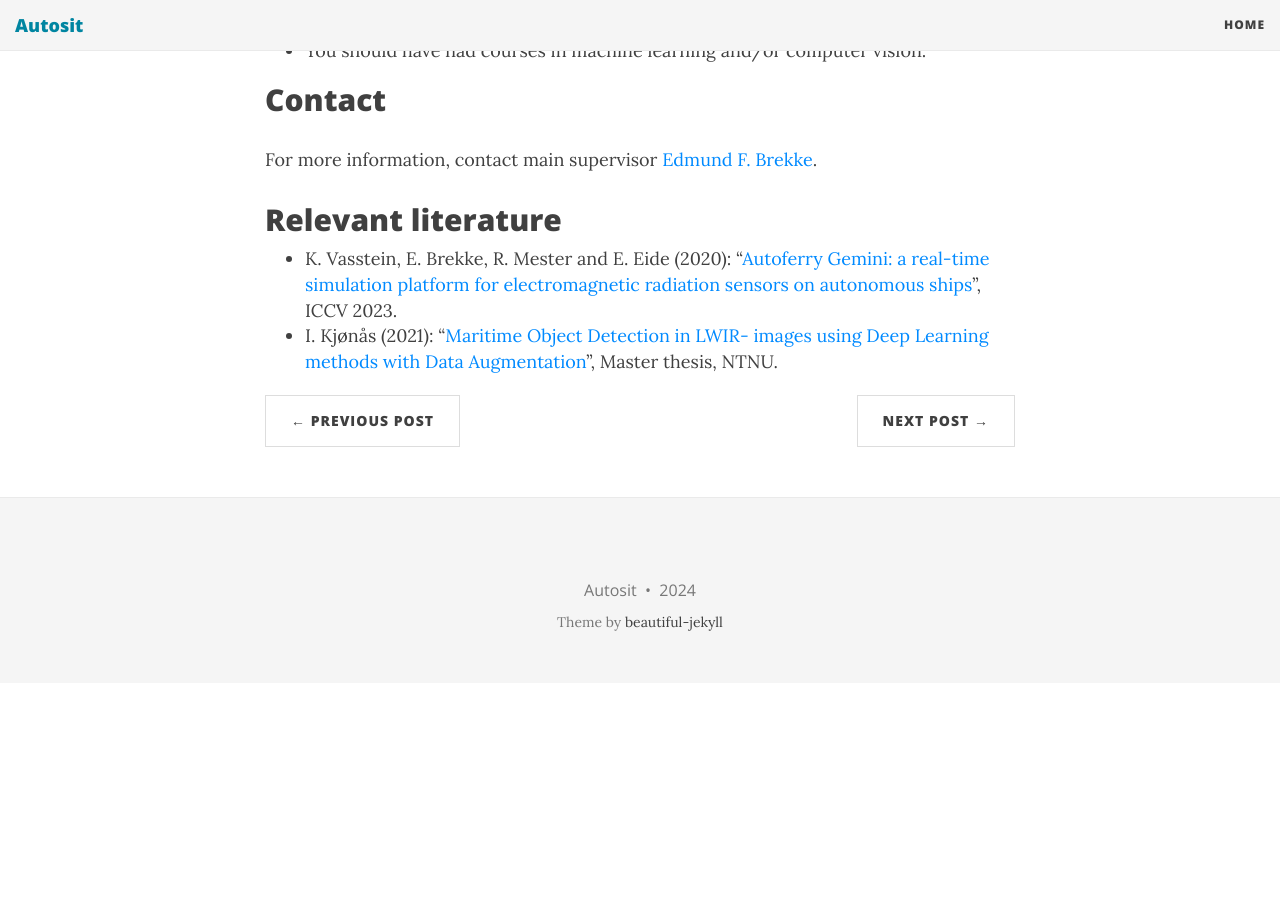
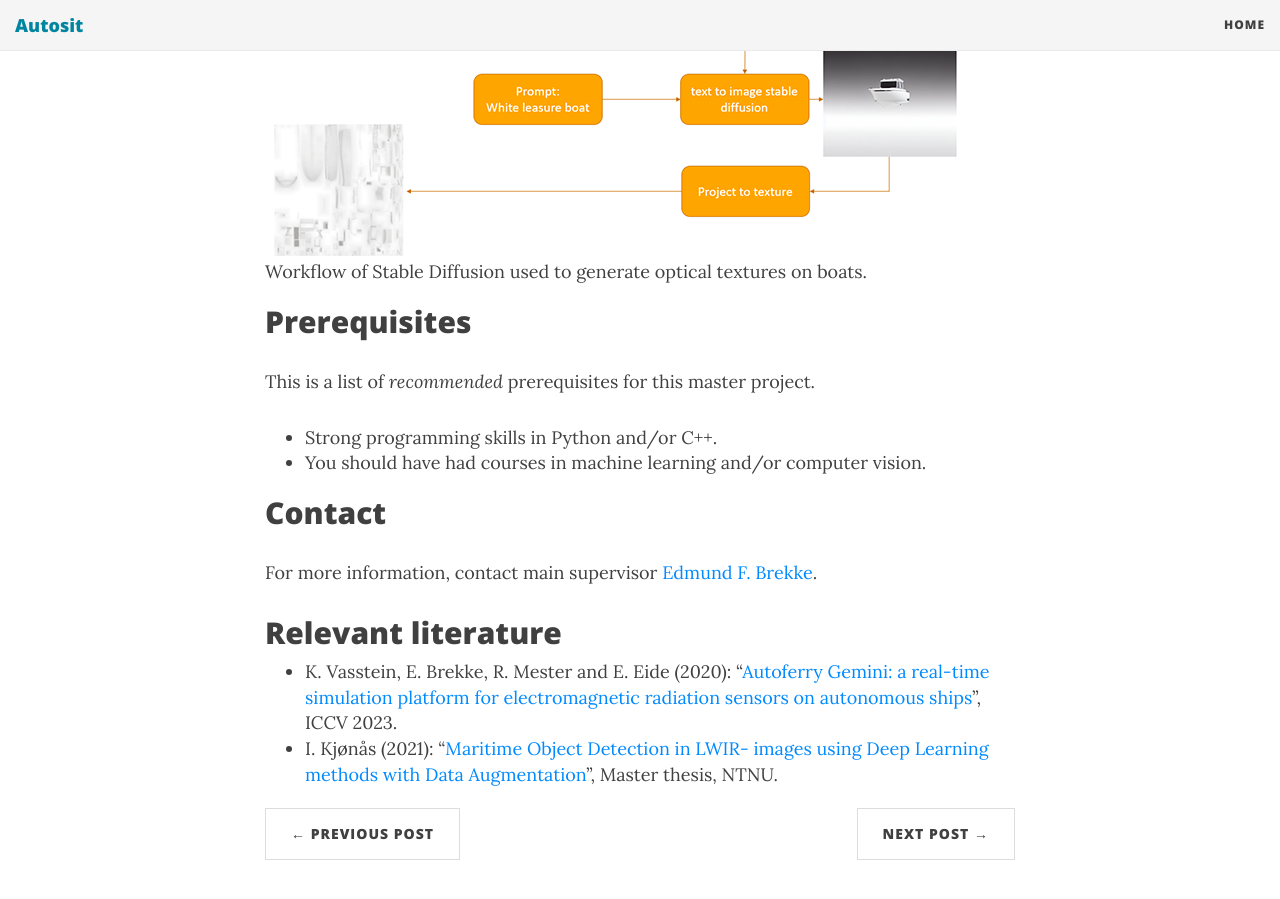
Before and after one commit to autosit/autosit.github.io, a Jekyll site: the page built from _posts/2024-03-21-irdiffusion.md, in a window 1280 px wide and 900 px high, scrolled down 1453 px. Built offline with Jekyll 4.4.1, drawn with Linux system fonts in a browser that asks for light colours; nearby versions of some CDN libraries; before the commit the page ends 2136 px from its top, so only the background shows below that.

Commit message:
added image in irdiffusion

```diff
--- a/_posts/2024-03-21-irdiffusion.md
+++ b/_posts/2024-03-21-irdiffusion.md
@@ -33,6 +33,9 @@ The MSc thesis will build on the specialization project, and pursue a topic such
 * Can simulated infrared textures be used to train infrared detectors?
 * Can simulated infrared textures be used to test infrared detectors?
 
+| <img src="{{site.url}}/assets/opticaldiffusion.png" width="700"> |
+| Workflow of Stable Diffusion used to generate optical textures on boats. |
+
 
 ## Prerequisites
 This is a list of *recommended* prerequisites for this master project.
```
Also changed, not shown: assets/opticaldiffusion.png (added).
